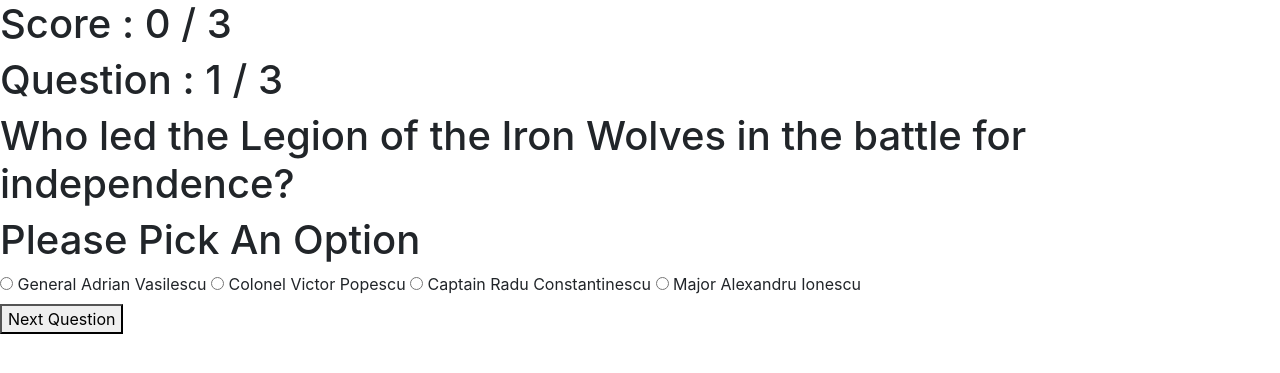
After one commit to RaduNicoara/rimadat, a Django app: page /quiz/ in a window 1280 px wide. The commit adds this page. Shown: the top 373 px of the page. Run offline with Django 4.2, Linux system fonts and the light colour scheme; some libraries are stand-ins or nearby versions.

Commit message:
quiz wip

```diff
--- a/python/core/templates/main.html
+++ b/python/core/templates/main.html
@@ -46,7 +46,6 @@
         var conversationId = null;
 
         function getConversations() {
-            debugger;
             fetch(
             '{% url "conversation-list" %}',
             {
--- /dev/null
+++ b/python/core/templates/quiz.html
@@ -0,0 +1,172 @@
+<!DOCTYPE html>
+<html>
+<head>
+    <title>Quiz</title>
+    <!-- Include Bootstrap CSS -->
+    <link rel="stylesheet" href="https://stackpath.bootstrapcdn.com/bootstrap/4.3.1/css/bootstrap.min.css">
+</head>
+<body onload="NextQuestion(0)">
+    <main>
+        <div class="game-quiz-container">
+
+            <div class="game-details-container">
+                <h1>Score : <span id="player-score"></span> / 3</h1>
+                <h1> Question : <span id="question-number"></span> / 3</h1>
+            </div>
+
+            <div class="game-question-container">
+                <h1 id="display-question"></h1>
+            </div>
+
+            <div class="game-options-container">
+
+               <div class="modal-container" id="option-modal">
+
+                    <div class="modal-content-container">
+                         <h1>Please Pick An Option</h1>
+
+                    </div>
+
+               </div>
+
+                <span>
+                    <input type="radio" id="option-one" name="option" class="radio" value="optionA" />
+                    <label for="option-one" class="option" id="option-one-label"></label>
+                </span>
+
+
+                <span>
+                    <input type="radio" id="option-two" name="option" class="radio" value="optionB" />
+                    <label for="option-two" class="option" id="option-two-label"></label>
+                </span>
+
+
+                <span>
+                    <input type="radio" id="option-three" name="option" class="radio" value="optionC" />
+                    <label for="option-three" class="option" id="option-three-label"></label>
+                </span>
+
+
+                <span>
+                    <input type="radio" id="option-four" name="option" class="radio" value="optionD" />
+                    <label for="option-four" class="option" id="option-four-label"></label>
+                </span>
+
+
+            </div>
+
+            <div class="next-button-container">
+                <button onclick="handleNextQuestion()">Next Question</button>
+            </div>
+
+        </div>
+    </main>
+    <script>
+
+    const questions = {{ questions_dict|safe }};
+
+    let questionNumber = 1
+    let playerScore = 0
+    let wrongAttempt = 0
+    let indexNumber = 0
+
+    // function for displaying next question in the array to dom
+    function NextQuestion(index) {
+        const currentQuestion = questions[index]
+        document.getElementById("question-number").innerHTML = questionNumber
+        document.getElementById("player-score").innerHTML = playerScore
+        document.getElementById("display-question").innerHTML = currentQuestion.question;
+        document.getElementById("option-one-label").innerHTML = currentQuestion.optionA;
+        document.getElementById("option-two-label").innerHTML = currentQuestion.optionB;
+        document.getElementById("option-three-label").innerHTML = currentQuestion.optionC;
+        document.getElementById("option-four-label").innerHTML = currentQuestion.optionD;
+
+    }
+
+
+    function checkForAnswer() {
+        const currentQuestion = questions[indexNumber] //gets current Question
+        const currentQuestionAnswer = currentQuestion.correctOption //gets current Question's answer
+        const options = document.getElementsByName("option"); //gets all elements in dom with name of 'option' (in this the radio inputs)
+        let correctOption = null
+
+        options.forEach((option) => {
+            if (option.value === currentQuestionAnswer) {
+                //get's correct's radio input with correct answer
+                correctOption = option.labels[0].id
+            }
+        })
+
+        //checking to make sure a radio input has been checked or an option being chosen
+        if (options[0].checked === false && options[1].checked === false && options[2].checked === false && options[3].checked == false) {
+            document.getElementById('option-modal').style.display = "flex"
+        }
+
+        //checking if checked radio button is same as answer
+        options.forEach((option) => {
+            if (option.checked === true && option.value === currentQuestionAnswer) {
+                document.getElementById(correctOption).style.backgroundColor = "green"
+                playerScore++
+                indexNumber++
+                //set to delay question number till when next question loads
+                setTimeout(() => {
+                    questionNumber++
+                }, 1000)
+            }
+
+            else if (option.checked && option.value !== currentQuestionAnswer) {
+                const wrongLabelId = option.labels[0].id
+                document.getElementById(wrongLabelId).style.backgroundColor = "red"
+                document.getElementById(correctOption).style.backgroundColor = "green"
+                wrongAttempt++
+                indexNumber++
+                //set to delay question number till when next question loads
+                setTimeout(() => {
+                    questionNumber++
+                }, 1000)
+            }
+        })
+    }
+
+
+
+    //called when the next button is called
+    function handleNextQuestion() {
+        checkForAnswer()
+        unCheckRadioButtons()
+        //delays next question displaying for a second
+        setTimeout(() => {
+            if (indexNumber <= 2) {
+                NextQuestion(indexNumber)
+            }
+            else {
+                handleEndGame()
+            }
+            resetOptionBackground()
+        }, 1000);
+    }
+
+    //sets options background back to null after display the right/wrong colors
+    function resetOptionBackground() {
+        const options = document.getElementsByName("option");
+        options.forEach((option) => {
+            document.getElementById(option.labels[0].id).style.backgroundColor = ""
+        })
+    }
+
+    // unchecking all radio buttons for next question(can be done with map or foreach loop also)
+    function unCheckRadioButtons() {
+        const options = document.getElementsByName("option");
+        for (let i = 0; i < options.length; i++) {
+            options[i].checked = false;
+        }
+    }
+
+    // function for when all questions being answered
+    function handleEndGame() {
+        console.log("end");
+    }
+
+    </script>
+</body>
+</html>
--- a/python/core/urls.py
+++ b/python/core/urls.py
@@ -5,7 +5,8 @@ from core.views import (
     ChatConversationListCreateView,
     ChatConversationRetrieveUpdateDestroyView,
     MainView,
-    login_user
+    login_user,
+    QuizView
 )
 
 urlpatterns = [
@@ -15,4 +16,5 @@ urlpatterns = [
     path('messages/<int:pk>/', ConversationMessageRetrieveUpdateDestroyView.as_view(), name='message-detail'),
     path('conversations/', ChatConversationListCreateView.as_view(), name='conversation-list'),
     path('conversations/<int:pk>/', ChatConversationRetrieveUpdateDestroyView.as_view(), name='conversation-detail'),
+    path('quiz/', QuizView.as_view(), name="quiz")
 ]
--- a/python/core/views.py
+++ b/python/core/views.py
@@ -27,6 +27,41 @@ class MainView(TemplateView):
 
         return context
 
+
+class QuizView(TemplateView):
+    template_name = "quiz.html"
+
+    def get_context_data(self, **kwargs):
+        questions = [
+          {
+            "question": "Who led the Legion of the Iron Wolves in the battle for independence?",
+            "optionA": "General Adrian Vasilescu",
+            "optionB": "Colonel Victor Popescu",
+            "optionC": "Captain Radu Constantinescu",
+            "optionD": "Major Alexandru Ionescu",
+            "correctOption": "optionA"
+          },
+          {
+            "question": "In which year did the famous battle for independence take place in Romania?",
+            "optionA": "1910",
+            "optionB": "1923",
+            "optionC": "1935",
+            "optionD": "1948",
+            "correctOption": "optionB"
+          },
+          {
+            "question": "What became a symbol of resistance in Romania after the victory in the battle?",
+            "optionA": "The Legion of the Iron Wolves",
+            "optionB": "The Legion of the Golden Eagles",
+            "optionC": "The Battalion of the Silver Falcons",
+            "optionD": "The Regiment of the Bronze Lions",
+            "correctOption": "optionA"
+          }
+        ]
+        context = super(QuizView, self).get_context_data(**kwargs)
+        context['questions_dict'] = questions
+        return context
+
 # API Views
 
 class ConversationMessageListCreateView(generics.ListCreateAPIView):
```
